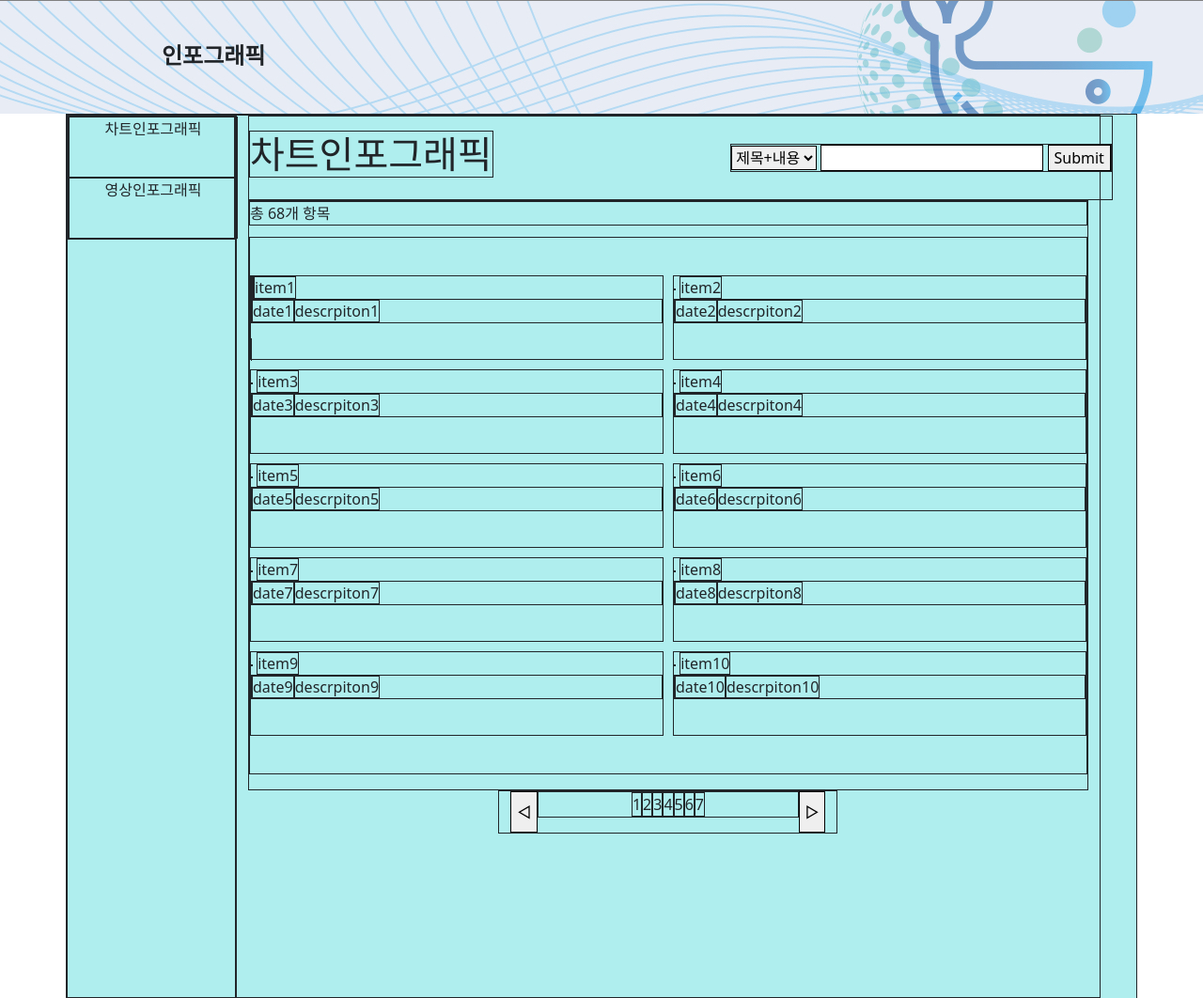
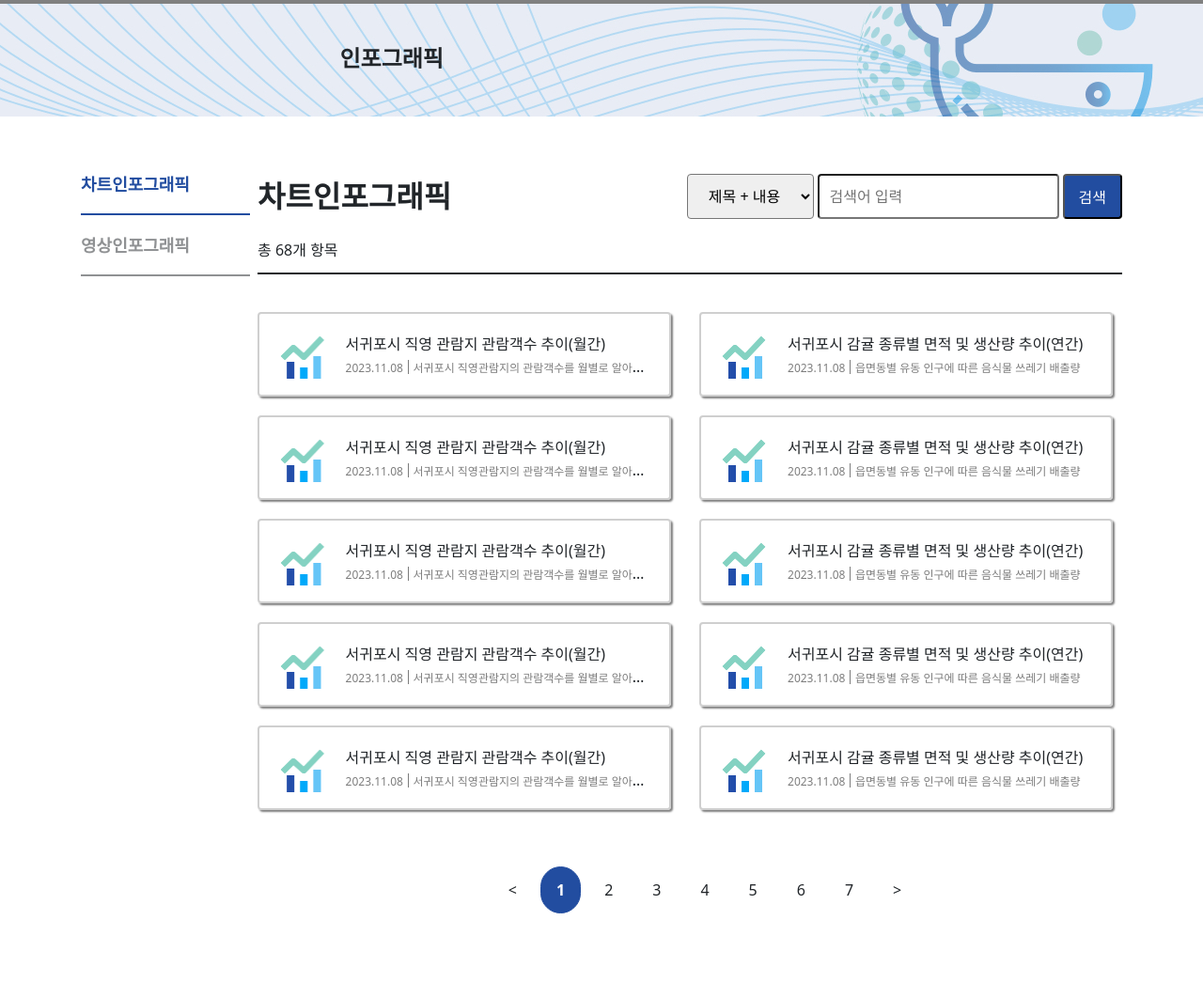
Before and after one commit to est-7-team3/est-7-team3.github.io, a plain HTML site: page pages/page2.html in a window 1280 px wide. Shown: the part 119-1181 px from the top of the page at 94% size. Drawn offline with nearby package versions, Linux system fonts and the light colour scheme.

Commit message:
feat: 구현 완료

```diff
--- a/css/style2.css
+++ b/css/style2.css
@@ -1,30 +1,52 @@
-* {
-    /* border: solid 1px; */
+.header {
+    background-color: gray;
+    height: 7.688rem;
 }
 
-.header{
-    background-color: gray;
-    height: 120px;
-}
-
-.header2{
+.header2 {
     display: flex;
-    height: 120px;
+    height: 7.5rem;
 
     background-image: url('../assets/bg-header-desktop.acfbddbb.jpg');
     background-size: cover;
     background-position: center;
 }
 
-.footer{
+.footer {
     background-color: gray;
-    height: 200px;
+    height: 12.743rem;
 }
 
 .item-list {
     display: grid;
     grid-template-columns: repeat(2, 1fr);
-    gap: 10px;
+    gap: 1.25rem 1.25rem;
+    padding: 0 0;
+
+    border: solid;
+    border-width: 0.125rem 0 0;
+}
+
+.item-list>li {
+    padding: 1.25rem;
+    margin: 0 0;
+    border: solid 0.125rem;
+    border-radius: 0.25rem;
+    border-color: rgb(207, 207, 207);
+
+    box-shadow: 0.125rem 0.125rem 0.125rem gray;
+}
+
+.item-list>li:hover {
+    box-shadow: 0.5rem 0.5rem 0.5rem gray;
+}
+
+.item>a>div>p>* {
+    font-size: 0.75rem;
+}
+
+.item-list>li>a {
+    display: flex;
 }
 
 ul {
@@ -34,50 +56,63 @@ ul {
 body {
     display: flex;
     flex-direction: column;
-    justify-content: center;
 }
 
-.main{
-    background-color: paleturquoise;
+.main {
     min-height: min-content;
 }
 
-.main * {
-    border: solid 1px;
+#main-box {
+    display: flex;
+    justify-content: space-around;
 }
 
-#content-box{
-    width: 57.495rem;
+#content-box {
+    margin: 2.5rem 0;
     height: 58.75rem;
 }
 
-#side-box{
-    padding : 0;
+#side-box {
+    margin: 2.5rem 0;
+    padding: 0;
     width: 11.25rem;
 }
 
-p.caption{
+p.caption {
     margin-bottom: 0.75rem;
 }
 
-.header2-title{
+.header2-title {
     font-size: x-large;
     font-weight: bold;
-    margin: 2.5rem 10.75rem 0.25rem;
+    margin: 2.5rem 22.594rem 0.25rem;
 }
 
-#title-box{
+#title-box {
     width: 57.495rem;
     height: 5.625rem;
 }
 
-#title-box > h1, #title-box>form{
-
+#title-box>h2 {
+    line-height: 5.625rem;
+    font-weight: bold;
 }
 
-#index-box{
-    width : 22.563rem;
-    height : 2.875rem;
+#title-box>form {
+    display: flex;
+    align-items: center;
+}
+
+form>input {
+    margin: 0 0 0 0.25rem;
+    padding: 0.688rem 0.688rem;
+}
+
+#index-box {
+    margin: 2.5rem 0 0;
+
+    width: 22.563rem;
+    height: 2.875rem;
 }
 
 .item {
@@ -85,17 +120,136 @@ p.caption{
     height: 5.625rem;
 }
 
-.item-list{
+.item>a>div {
+    margin-left: 1.25rem;
+}
+
+#side-box>ul>li {
+    padding: 0;
+    width: 11.25rem;
+    height: 4.063rem;
+    line-height: 4.063rem;
+
+    border: solid;
+    border-width: 0 0 0.125rem;
+    font-weight: bold;
+    font-size: large;
+}
+
+#side-box>ul>li:first-child {
+    color: #224da0;
+    border-color: #224da0;
+}
+
+#side-box>ul>li:last-child {
+    opacity: 0.5;
+}
+
+#side-box>ul>li:hover {
+    opacity: 1;
+    cursor: pointer;
+    color: black;
+}
+
+#side-box>ul {
+    padding: 0
+}
+
+#item-box>ul {
     padding: 2.5rem 0;
 }
 
-#side-box > ul > li{
-    padding: 0;
-    width: 11.25rem;
-    height: 4.063rem;
-    text-align: center;
+i {
+    display: inline-block;
+    width: 3.25rem;
+    height: 3.25rem;
+    background-image: url(../assets/icon.png);
 }
 
-#side-box > ul {
-    padding: 0;
+form>* {
+    height: 3rem;
+    border-radius: 0.25rem;
 }
+
+form>select {
+    text-align: center;
+    width: 8.438rem;
+    border-radius: 0.25rem;
+}
+
+.submit-btn {
+    width: 3.966rem;
+    background-color: #224da0;
+    color: white;
+    border-radius: 0.25rem;
+}
+
+.submit-btn:hover {
+    opacity: 0.7;
+}
+
+a>div,
+div>p {
+    overflow: hidden;
+    text-overflow: ellipsis;
+    white-space: nowrap;
+}
+
+p>span:first-child {
+    display: inline-block;
+    width: 4.2rem;
+    height: 0.938rem;
+
+    border: solid rgb(125, 125, 125);
+    border-width: 0 0.1rem 0 0;
+}
+
+a,
+a:hover {
+    text-decoration: none;
+    color: inherit;
+}
+
+p>span {
+    border-color: rgb(125, 125, 125);
+    color: rgb(125, 125, 125);
+}
+
+p>span~span {
+    padding: 0 0 0 0.3rem;
+}
+
+.pageButtons {
+    display: flex;
+    justify-content: center;
+    align-items: center;
+}
+
+.page {
+    display: flex;
+    flex-direction: row;
+    flex-wrap: wrap;
+    justify-content: center;
+}
+
+.page li {
+    margin: 0.25rem;
+    padding: 0.75rem 1rem;
+    border-radius: 25px;
+}
+
+.page a li {
+    border: 1px solid white;
+}
+
+.page a:hover li {
+    border-color: #224da0;
+    color: #224da0;
+}
+
+.page a.active li {
+    background-color: #224da0;
+    color: white;
+    border-color: #224da0;
+    font-weight: 600;
+}
--- a/pages/page2.html
+++ b/pages/page2.html
@@ -13,98 +13,136 @@
 <body>
     <div class="header"></div>
     <div class="header2">
-        <span class = "header2-title">인포그래픽</span>
+        <span class="header2-title">인포그래픽</span>
     </div>
     <div class="main container">
-        <div class="row align-self-center" id="main-box">
+        <div class="" id="main-box">
             <div id="side-box">
-                <ul class = "container">
+                <ul class="container">
                     <li>차트인포그래픽</li>
                     <li>영상인포그래픽</li>
                 </ul>
             </div>
-            <div class="justify-content-end" id="content-box">
+            <div id="content-box">
                 <div class="d-flex justify-content-between" id="title-box">
-                    <h1 class = "align-self-center">차트인포그래픽</h1>
-                    <form class = "align-self-center">
+                    <h2>차트인포그래픽</h2>
+                    <form>
                         <select>
-                            <option value="">제목+내용</option>
+                            <option value="">제목 + 내용</option>
                             <option value="">제목</option>
                             <option value="">내용</option>
                         </select>
-                        <input type="text">
-                        <input type="submit">
+                        <input type="text" placeholder="검색어 입력">
+                        <input type="submit" class= "submit-btn" value="검색">
                     </form>
                 </div>
                 <div id="item-box">
                     <p class="caption">총 68개 항목</p>
                     <ul class="item-list">
                         <li class="item">
-                            <a>
-                                <i src="" alt="icon1"></i>
-                                <h>item1</h>
-                                <p><span>date1</span><span>descrpiton1</span></p>
+                            <a href="">
+                                <i></i>
+                                <div>
+                                    <h>서귀포시 직영 관람지 관람객수 추이(월간)</h>
+                                    <p><span>2023.11.08</span><span>서귀포시 직영관람지의 관람객수를 월별로 알아보자</span></p>
+                                </div>
                             </a>
                         </li>
                         <li class="item">
-                            <img src="" alt="">
-                            <h>item2</h>
-                            <p><span>date2</span><span>descrpiton2</span></p>
+                            <a href="">
+                                <i></i>
+                                <div>
+                                    <h>서귀포시 감귤 종류별 면적 및 생산량 추이(연간)</h>
+                                    <p><span>2023.11.08</span><span>읍면동별 유동 인구에 따른 음식물 쓰레기 배출량</span></p>
+                                </div>
+                            </a>
                         </li>
                         <li class="item">
-                            <img src="" alt="">
-                            <h>item3</h>
-                            <p><span>date3</span><span>descrpiton3</span></p>
+                            <a href="">
+                                <i></i>
+                                <div>
+                                    <h>서귀포시 직영 관람지 관람객수 추이(월간)</h>
+                                    <p><span>2023.11.08</span><span>서귀포시 직영관람지의 관람객수를 월별로 알아보자</span></p>
+                                </div>
+                            </a>
                         </li>
                         <li class="item">
-                            <img src="" alt="">
-                            <h>item4</h>
-                            <p><span>date4</span><span>descrpiton4</span></p>
+                            <a href="">
+                                <i></i>
+                                <div>
+                                    <h>서귀포시 감귤 종류별 면적 및 생산량 추이(연간)</h>
+                                    <p><span>2023.11.08</span><span>읍면동별 유동 인구에 따른 음식물 쓰레기 배출량</span></p>
+                                </div>
+                            </a>
                         </li>
                         <li class="item">
-                            <img src="" alt="">
-                            <h>item5</h>
-                            <p><span>date5</span><span>descrpiton5</span></p>
+                            <a href="">
+                                <i></i>
+                                <div>
+                                    <h>서귀포시 직영 관람지 관람객수 추이(월간)</h>
+                                    <p><span>2023.11.08</span><span>서귀포시 직영관람지의 관람객수를 월별로 알아보자</span></p>
+                                </div>
+                            </a>
                         </li>
                         <li class="item">
-                            <img src="" alt="">
-                            <h>item6</h>
-                            <p><span>date6</span><span>descrpiton6</span></p>
+                            <a href="">
+                                <i></i>
+                                <div>
+                                    <h>서귀포시 감귤 종류별 면적 및 생산량 추이(연간)</h>
+                                    <p><span>2023.11.08</span><span>읍면동별 유동 인구에 따른 음식물 쓰레기 배출량</span></p>
+                                </div>
+                            </a>
                         </li>
                         <li class="item">
-                            <img src="" alt="">
-                            <h>item7</h>
-                            <p><span>date7</span><span>descrpiton7</span></p>
+                            <a href="">
+                                <i></i>
+                                <div>
+                                    <h>서귀포시 직영 관람지 관람객수 추이(월간)</h>
+                                    <p><span>2023.11.08</span><span>서귀포시 직영관람지의 관람객수를 월별로 알아보자</span></p>
+                                </div>
+                            </a>
                         </li>
                         <li class="item">
-                            <img src="" alt="">
-                            <h>item8</h>
-                            <p><span>date8</span><span>descrpiton8</span></p>
+                            <a href="">
+                                <i></i>
+                                <div>
+                                    <h>서귀포시 감귤 종류별 면적 및 생산량 추이(연간)</h>
+                                    <p><span>2023.11.08</span><span>읍면동별 유동 인구에 따른 음식물 쓰레기 배출량</span></p>
+                                </div>
+                            </a>
                         </li>
                         <li class="item">
-                            <img src="" alt="">
-                            <h>item9</h>
-                            <p><span>date9</span><span>descrpiton9</span></p>
+                            <a href="">
+                                <i></i>
+                                <div>
+                                    <h>서귀포시 직영 관람지 관람객수 추이(월간)</h>
+                                    <p><span>2023.11.08</span><span>서귀포시 직영관람지의 관람객수를 월별로 알아보자</span></p>
+                                </div>
+                            </a>
                         </li>
                         <li class="item">
-                            <img src="" alt="">
-                            <h>item10</h>
-                            <p><span>date10</span><span>descrpiton10</span></p>
+                            <a href="">
+                                <i></i>
+                                <div>
+                                    <h>서귀포시 감귤 종류별 면적 및 생산량 추이(연간)</h>
+                                    <p><span>2023.11.08</span><span>읍면동별 유동 인구에 따른 음식물 쓰레기 배출량</span></p>
+                                </div>
+                            </a>
                         </li>
                     </ul>
                 </div>
-                <div class="d-flex justify-content-center container" id="index-box">
-                    <button>◁</button>
-                    <ul class="d-flex container justify-content-center">
-                        <li>1</li>
-                        <li>2</li>
-                        <li>3</li>
-                        <li>4</li>
-                        <li>5</li>
-                        <li>6</li>
-                        <li>7</li>
+                <div class="pageButton">
+                    <ul class="page">
+                        <a href="#"> <li><</li> </a>
+                        <a href="#" class="active"> <li>1</li> </a>
+                        <a href="#"> <li>2</li> </a>
+                        <a href="#"> <li>3</li> </a>
+                        <a href="#"> <li>4</li> </a>
+                        <a href="#"> <li>5</li> </a>
+                        <a href="#"> <li>6</li> </a>
+                        <a href="#"> <li>7</li> </a>
+                        <a href="#"> <li>></li> </a>
                     </ul>
-                    <button>▷</button>
                 </div>
             </div>
         </div>
```
Also changed, not shown: assets/icon.png (added).
